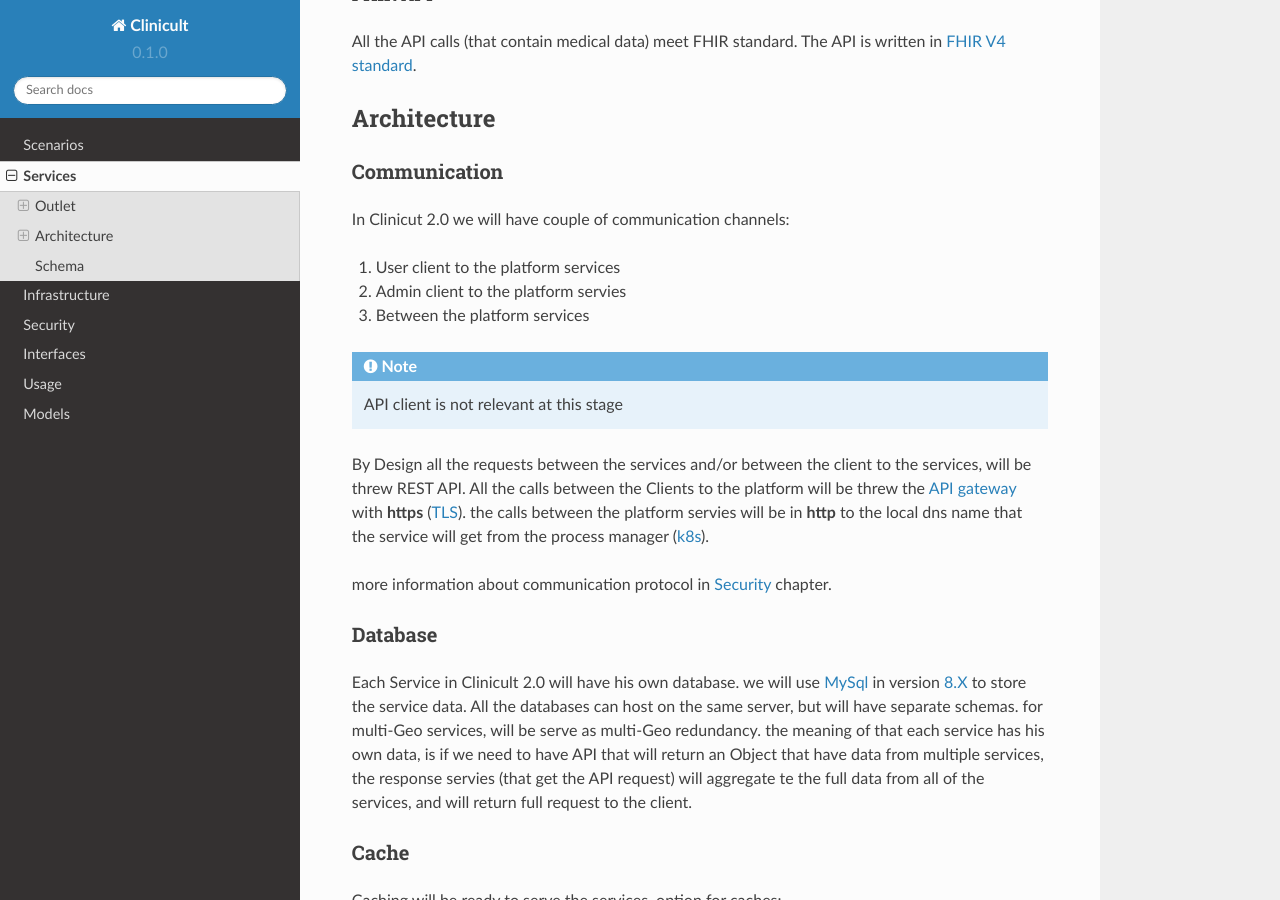
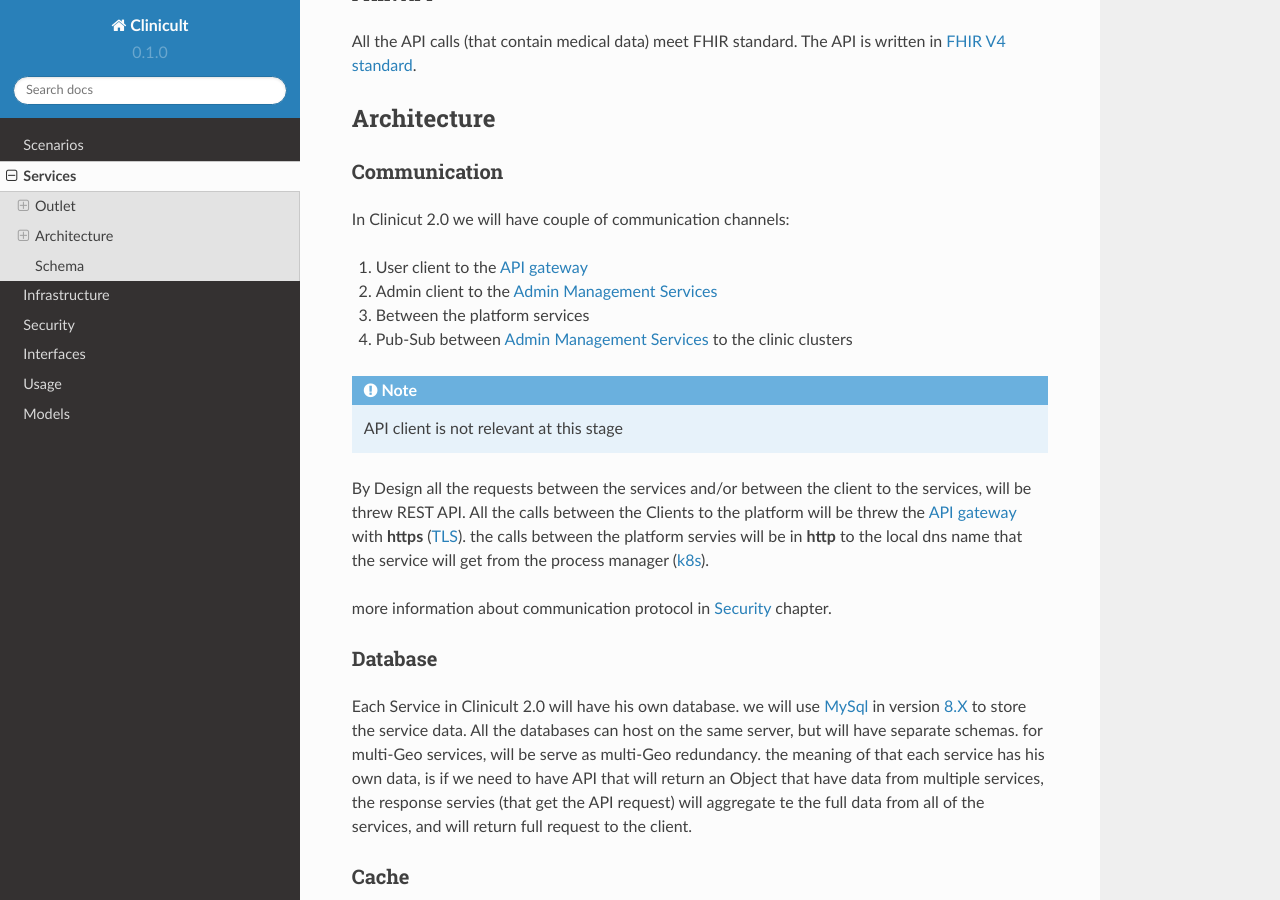
Before and after one commit to reubinoff/clinicult_documentation_newgen, a Sphinx documentation site: the page built from docs/source/services.rst, in a window 1280 px wide and 900 px high, scrolled down 1815 px. Built offline with Sphinx 7.4.7 and the Read the Docs theme 2.0.0, drawn with Linux system fonts in a browser that asks for light colours.

Commit message:
adding SNS

```diff
--- a/docs/source/services.rst
+++ b/docs/source/services.rst
@@ -88,9 +88,10 @@
 ==================
 In Clinicut 2.0 we will have couple of communication channels:
 
-#. User client to the platform services
-#. Admin client to the platform servies
+#. User client to the :ref:`API gateway`
+#. Admin client to the :ref:`Admin Management Services`
 #. Between the platform services
+#. Pub-Sub between :ref:`Admin Management Services` to the clinic clusters
 
 .. note::
     API client is not relevant at this stage
```
Also changed, not shown: docs/source/infrastructure.rst (+65 -0 lines).
